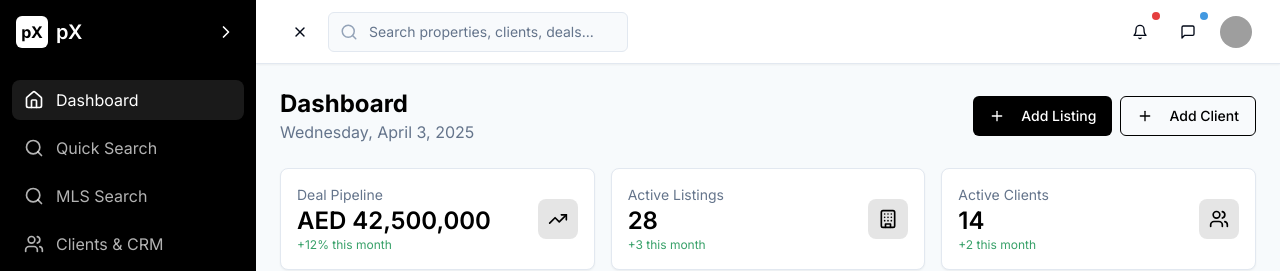
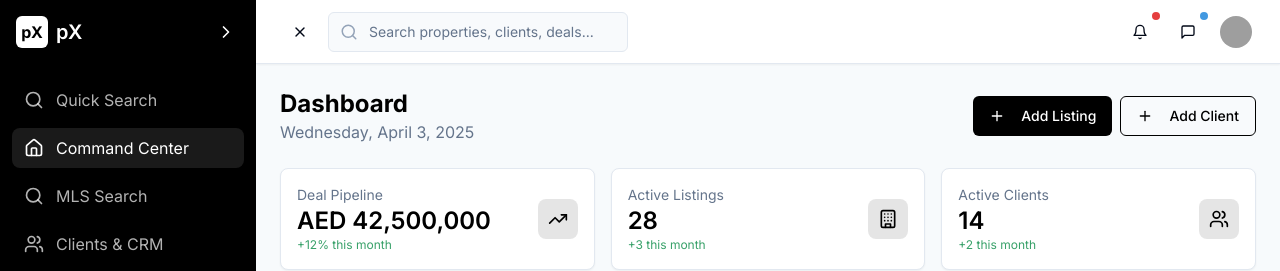
Before and after one commit to kkmistree/px-logistiya-c98633f6, a React (Vite) app: page / in a window 1280 px wide. Shown: the top 271 px of the page. Built offline with nearby package versions, Linux system fonts and the light colour scheme; grey boxes are pictures that could not be loaded.

Commit message:
Refactor: Move QuickSearch to top and call Dashboard as command center

```diff
--- a/src/components/layout/Sidebar.tsx
+++ b/src/components/layout/Sidebar.tsx
@@ -1,4 +1,3 @@
-
 import { cn } from "@/lib/utils";
 import { NavLink } from "react-router-dom";
 import {
@@ -22,8 +21,8 @@ interface SidebarProps {
 
 const Sidebar = ({ open, setOpen }: SidebarProps) => {
   const navItems = [
-    { icon: Home, label: "Dashboard", path: "/" },
     { icon: Search, label: "Quick Search", path: "/search" },
+    { icon: Home, label: "Command Center", path: "/" },
     { icon: Search, label: "MLS Search", path: "/mls" },
     { icon: Users, label: "Clients & CRM", path: "/clients" },
     { icon: Building, label: "Developer Hub", path: "/developers" },
```
